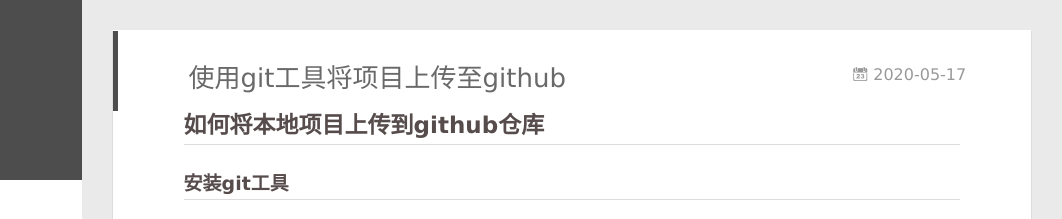
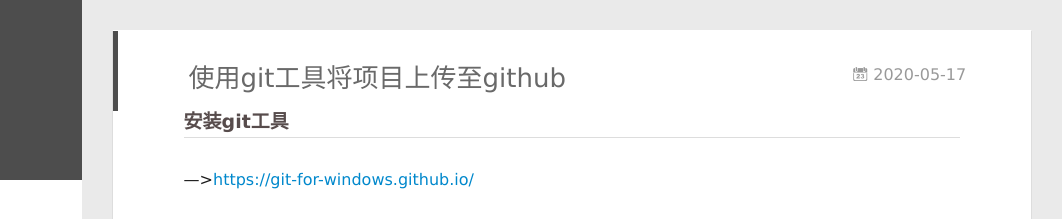
Before and after one commit to nexbin/nex, a plain HTML site: page 2020/05/17/git的使用/index.html in a window 1280 px wide. Shown: the top 219 px of the page, 218-1280 px from the left. Drawn offline with Linux system fonts and the light colour scheme.

Commit message:
Site updated: 2020-05-18 18:48:00

```diff
--- a/2020/05/17/git的使用/index.html
+++ b/2020/05/17/git的使用/index.html
@@ -8,18 +8,18 @@
   <link rel="dns-prefetch" href="http://yoursite.com">
   <title>使用git工具将项目上传至github | CB的语言学习小屋</title>
   <meta name="viewport" content="width=device-width, initial-scale=1, maximum-scale=1">
-  <meta name="description" content="如何将本地项目上传到github仓库安装git工具—&gt;https:&#x2F;&#x2F;git-for-windows.github.io&#x2F; 创建一个github账号—&gt;https:&#x2F;&#x2F;github.com&#x2F;">
+  <meta name="description" content="安装git工具—&gt;https:&#x2F;&#x2F;git-for-windows.github.io&#x2F; 创建一个github账号—&gt;https:&#x2F;&#x2F;github.com&#x2F;">
 <meta property="og:type" content="article">
 <meta property="og:title" content="使用git工具将项目上传至github">
 <meta property="og:url" content="http://yoursite.com/2020/05/17/git%E7%9A%84%E4%BD%BF%E7%94%A8/index.html">
 <meta property="og:site_name" content="CB的语言学习小屋">
-<meta property="og:description" content="如何将本地项目上传到github仓库安装git工具—&gt;https:&#x2F;&#x2F;git-for-windows.github.io&#x2F; 创建一个github账号—&gt;https:&#x2F;&#x2F;github.com&#x2F;">
+<meta property="og:description" content="安装git工具—&gt;https:&#x2F;&#x2F;git-for-windows.github.io&#x2F; 创建一个github账号—&gt;https:&#x2F;&#x2F;github.com&#x2F;">
 <meta property="og:locale" content="zh_CN">
 <meta property="og:image" content="https://cdn.u1.huluxia.com/g4/M03/2F/93/rBAAdl7A_oaAW8iKAAC64toDb2M632.png">
 <meta property="og:image" content="https://cdn.u1.huluxia.com/g4/M03/2F/99/rBAAdl7BAWmAACxEAADAr1rRvXM529.png">
 <meta property="og:image" content="https://cdn.u1.huluxia.com/g4/M01/2F/9C/rBAAdl7BAw6AfhYAAAAPjr08whM411.png">
 <meta property="article:published_time" content="2020-05-17T08:28:51.000Z">
-<meta property="article:modified_time" content="2020-05-17T10:04:36.702Z">
+<meta property="article:modified_time" content="2020-05-18T10:47:37.129Z">
 <meta property="article:author" content="nexbin">
 <meta name="twitter:card" content="summary">
 <meta name="twitter:image" content="https://cdn.u1.huluxia.com/g4/M03/2F/93/rBAAdl7A_oaAW8iKAAC64toDb2M632.png">
@@ -178,7 +178,7 @@
 
     <div class="article-entry" itemprop="articleBody">
 
-        <h2 id="如何将本地项目上传到github仓库"><a href="#如何将本地项目上传到github仓库" class="headerlink" title="如何将本地项目上传到github仓库"></a>如何将本地项目上传到github仓库</h2><h3 id="安装git工具"><a href="#安装git工具" class="headerlink" title="安装git工具"></a>安装git工具</h3><p>—&gt;<a href="https://git-for-windows.github.io/" target="_blank" rel="noopener">https://git-for-windows.github.io/</a></p>
+        <h3 id="安装git工具"><a href="#安装git工具" class="headerlink" title="安装git工具"></a>安装git工具</h3><p>—&gt;<a href="https://git-for-windows.github.io/" target="_blank" rel="noopener">https://git-for-windows.github.io/</a></p>
 <h3 id="创建一个github账号"><a href="#创建一个github账号" class="headerlink" title="创建一个github账号"></a>创建一个github账号</h3><p>—&gt;<a href="https://github.com/" target="_blank" rel="noopener">https://github.com/</a></p>
 <a id="more"></a>
 <h3 id="新建一个github仓库-Repository"><a href="#新建一个github仓库-Repository" class="headerlink" title="新建一个github仓库(Repository)"></a>新建一个github仓库(Repository)</h3><p><img src="https://cdn.u1.huluxia.com/g4/M03/2F/93/rBAAdl7A_oaAW8iKAAC64toDb2M632.png" alt="newrepository.png"></p>
```
Also changed, not shown: 2020/05/18/实验9/index.html (+2 -2 lines), index.html (+1 -1 lines).
